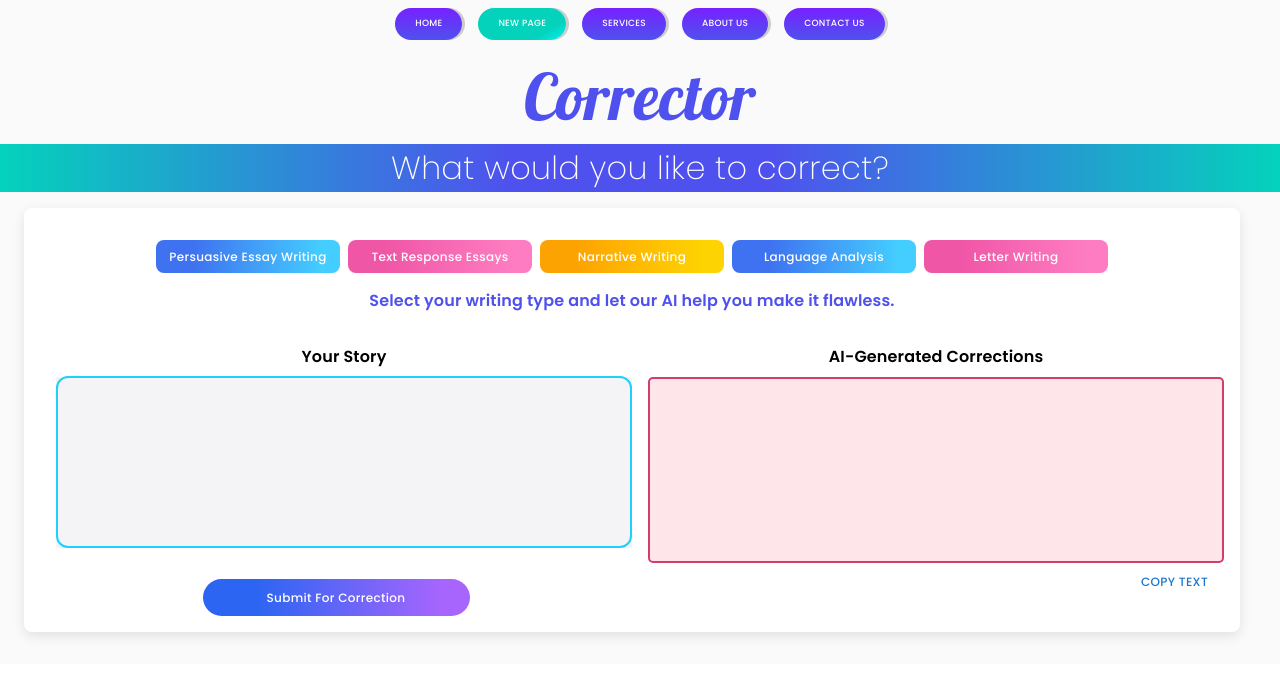
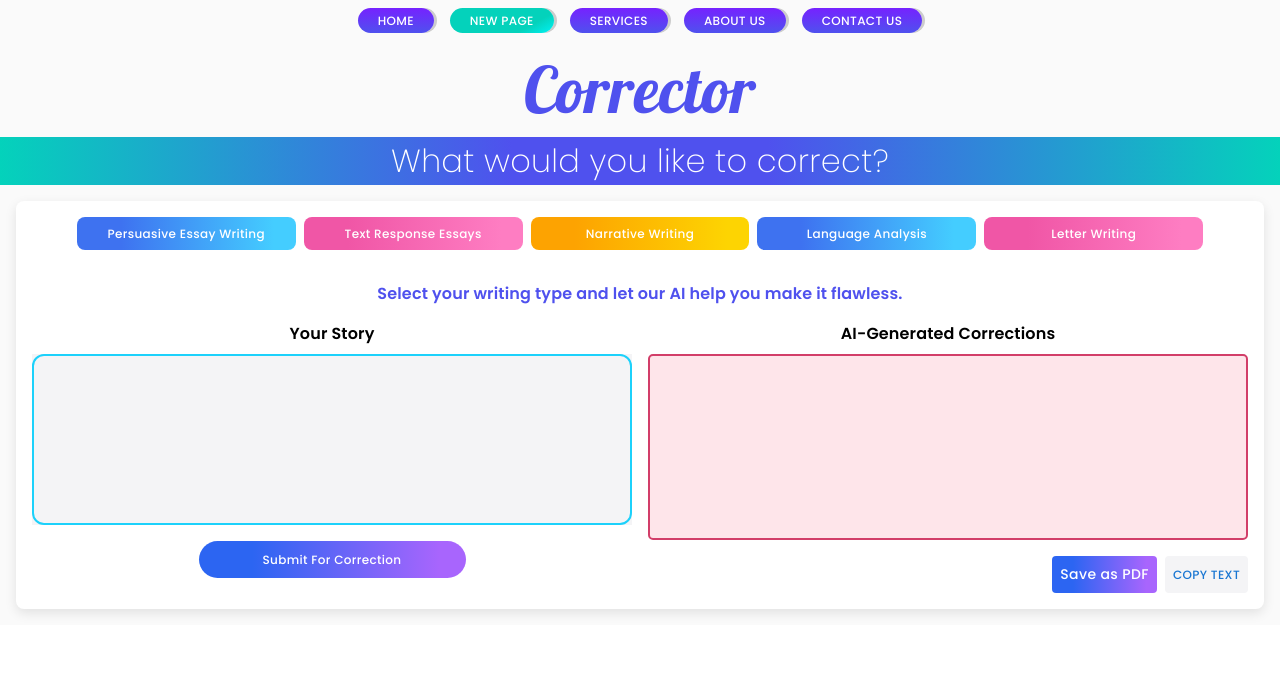
Before and after one commit to CeeeTech/Autocorrect, a React (Create React App) app in the folder client/: page /new-page in a window 1280 px wide. Shown: the top 678 px of the page. Built offline with nearby package versions, Linux system fonts and the light colour scheme.

Commit message:
new button download as pdf and nav bar adjustments

```diff
--- a/client/src/views/components/navBar.jsx
+++ b/client/src/views/components/navBar.jsx
@@ -41,9 +41,9 @@ const NavBar = () => {
                         <Button
                             sx={{
                                 borderRadius: 10,
-                                padding: '8px 20px',
+                                padding: '2px 20px',
                                 fontFamily: 'Poppins, sans-serif',
-                                fontSize: '9px',
+                                fontSize: '12px',
                                 color: 'white',
                                 background: isActive
                                     ? 'linear-gradient(151deg, #04D2BB 75%, #00F2F5 100%)'
@@ -111,7 +111,7 @@ const NavBar = () => {
                                             sx={{
                                                 width: '100%',
                                                 borderRadius: 10,
-                                                padding: '8px 20px',
+                                                padding: '3px 20px',
                                                 fontSize: '12px',
                                                 color: 'white',
                                                 background: isActive
--- a/client/src/views/pages/HomeNew.jsx
+++ b/client/src/views/pages/HomeNew.jsx
@@ -1,5 +1,5 @@
 import React, { useState } from 'react';
-import { Button, Box, Grid, TextField, Typography } from '@mui/material';
+import { Button, Box, TextField, Typography } from '@mui/material';
 
 export default function Home() {
     const [selectedButton, setSelectedButton] = useState(null);
@@ -41,6 +41,14 @@ export default function Home() {
         }
     };
 
+    const handleCopyText = () => {
+        alert('Text copied to clipboard');
+    };
+
+    const handleSaveAsPDF = () => {
+        alert('Saving as PDF');
+    };
+
     const parseCorrectedText = (text) => {
         // Replace **text** with <span style="color: red; text-decoration: line-through;">text</span> for red strikethrough
         // Replace (text) with <span style="color: blue;">text</span> for blue text
@@ -50,29 +58,39 @@ export default function Home() {
     };
 
     return (
-        <div>
-            <Box sx={{ background: '#FAFAFA ' }}>
-                <Grid container justifyContent="center" xs={12} sx={{ margin: 'auto', padding: 4 }}>
-                    <Grid
-                        container
-                        xs={12}
-                        padding={2}
-                        spacing={2}
-                        borderRadius={2}
-                        justifyContent={'center'}
+        <Box sx={{ background: '#FAFAFA', padding: { xs: 2, md: 2 } }}>
+            <Box
                 sx={{
+                    display: 'flex',
+                    flexDirection: 'column',
+                    alignItems: 'center',
+                    padding: 2,
                     background: 'white',
                     boxShadow: '0px 4px 12px rgba(0, 0, 0, 0.1)',
+                    borderRadius: 2,
+                    maxWidth: { xs: '100%', md: '100%' },
+                    margin: 'auto',
                     fontFamily: 'Poppins, sans-serif',
                 }}
             >
-                        <Grid container xs={12} p={2} spacing={1} justifyContent="center" direction={'row'}>
+                {/* Buttons */}
+                <Box
+                    sx={{
+                        display: 'flex',
+                        justifyContent: 'center',
+                        flexWrap: 'wrap',
+                        gap: 1,
+                        width: '100%',
+                        mb: 2,
+                    }}
+                >
                     {buttonList.map((item, index) => (
-                                <Grid item xs={2} mb={1} key={index}>
                         <Button
+                            key={index}
                             fullWidth
                             onClick={() => handleButtonClick(item.label)}
                             sx={{
+                                flexBasis: { xs: '100%', sm: '45%', md: '18%' },
                                 fontSize: '12px',
                                 borderRadius: 2,
                                 color: 'white',
@@ -82,16 +100,15 @@ export default function Home() {
                                 textTransform: 'none',
                                 background: item.gradient,
                                 maxHeight: '50px',
-                                            fontFamily: 'Poppins, sans-serif'
+                                fontFamily: 'Poppins, sans-serif',
                             }}
                         >
                             {item.label}
                         </Button>
-                                </Grid>
                     ))}
-                        </Grid>
+                </Box>
 
-                        <Grid xs={12} mb={2} mt={-1}>
+                {/* Instruction Text */}
                 <Typography
                     align={'center'}
                     sx={{
@@ -99,20 +116,31 @@ export default function Home() {
                         fontFamily: 'Poppins, sans-serif',
                         color: '#4F51EE',
                         fontWeight: 'bold',
+                        m: 2,
                     }}
                 >
                     {text}
                 </Typography>
-                        </Grid>
 
-                        <Grid item xs={6}>
+                {/* Text areas for story and corrections */}
+                <Box
+                    sx={{
+                        display: 'flex',
+                        flexDirection: { xs: 'column', md: 'row' },
+                        width: '100%',
+                        gap: 2,
+                    }}
+                >
+                    {/* User Story Input */}
+                    <Box sx={{ flex: 1 }}>
+                        <Box>
                             <Typography
                                 align={'center'}
                                 mb={1}
                                 sx={{
                                     fontFamily: 'Poppins, sans-serif',
                                     fontSize: '16px',
-                                    fontWeight: 'bold'
+                                    fontWeight: 'bold',
                                 }}
                             >
                                 Your Story
@@ -145,16 +173,45 @@ export default function Home() {
                                     fontFamily: 'Poppins, sans-serif',
                                 }}
                             />
-                        </Grid>
+                        </Box>
 
-                        <Grid item xs={6}>
+                        {/* button for submit for correction */}
+                        <Box
+                            sx={{
+                                display: 'flex',
+                                justifyContent: 'center',
+                                mt: 2,
+                            }}
+                        >
+                            <Button
+                                onClick={handleSubmit} // Call the submit function on click
+                                sx={{
+                                    padding: 1,
+                                    fontSize: '12px',
+                                    paddingLeft: 8,
+                                    paddingRight: 8,
+                                    borderRadius: 10,
+                                    color: 'white',
+                                    textTransform: 'none',
+                                    background: 'linear-gradient(90deg, #2c65f2 20%, #a865fd 90%)',
+                                    fontFamily: 'Poppins, sans-serif',
+                                }}
+                            >
+                                Submit For Correction
+                            </Button>
+                        </Box>
+                    </Box>
+
+                    {/* AI-Generated Corrections */}
+                    <Box sx={{ flex: 1 }}>
+                        <Box>
                             <Typography
                                 mb={1}
                                 align={'center'}
                                 sx={{
                                     fontFamily: 'Poppins, sans-serif',
                                     fontSize: '16px',
-                                    fontWeight: 'bold'
+                                    fontWeight: 'bold',
                                 }}
                             >
                                 AI-Generated Corrections
@@ -170,40 +227,42 @@ export default function Home() {
                                 }}
                                 dangerouslySetInnerHTML={{ __html: correctedText }} // Render the formatted HTML
                             />
-                        </Grid>
-
-                        <Grid container xs={6} mt={2} justifyContent={'center'} alignItems={'center'}>
+                        </Box>
+                        {/* button for copy text */}
+                        <Box
+                            sx={{
+                                display: 'flex',
+                                justifyContent: 'flex-end',
+                                mt: 2,
+                            }}
+                        >
+                            {/* button to save as pdf */}
                             <Button
-                                onClick={handleSubmit} // Call the submit function on click
+                                onClick={handleSaveAsPDF} // Call the save function on click
                                 sx={{
-                                    padding: 1,
-                                    fontSize: '12px',
-                                    paddingLeft: 8,
-                                    paddingRight: 8,
-                                    borderRadius: 10,
                                     color: 'white',
                                     textTransform: 'none',
                                     background: 'linear-gradient(90deg, #2c65f2 20%, #a865fd 90%)',
-                                    fontFamily: 'Poppins, sans-serif'
+                                    fontFamily: 'Poppins, sans-serif',
+                                    mr: 1,
                                 }}
                             >
-                                Submit For Correction
+                                Save as PDF
                             </Button>
-                        </Grid>
-
-                        <Grid container xs={6} mt={-2} pr={1} justifyContent={'right'} alignItems={'center'}>
                             <Button
+                                onClick={handleCopyText} // Call the copy function on click
                                 sx={{
                                     fontFamily: 'Poppins, sans-serif',
-                                    fontSize: '12px'
+                                    fontSize: '12px',
+                                    backgroundColor: '#f4f4f6',
                                 }}
                             >
                                 Copy Text
                             </Button>
-                        </Grid>
-                    </Grid>
-                </Grid>
                         </Box>
-        </div>
+                    </Box>
+                </Box>
+            </Box>
+        </Box>
     );
 }
```
Lines whose indentation alone changed are shown as unchanged.
